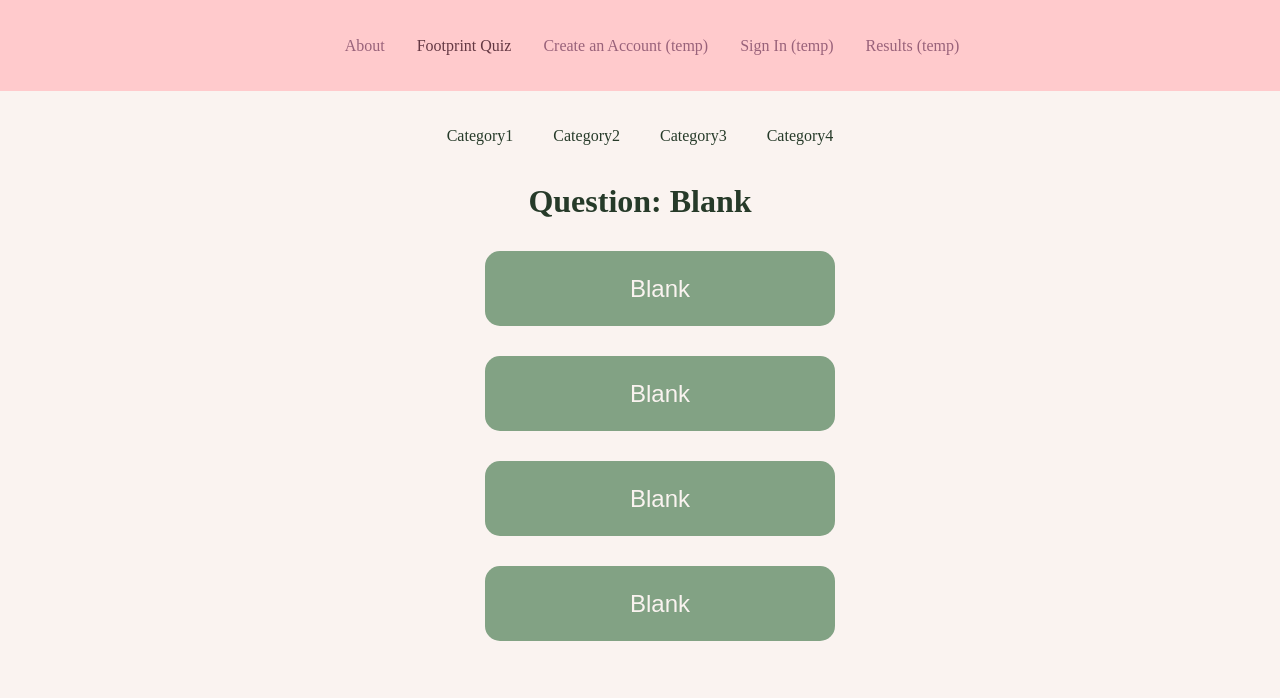
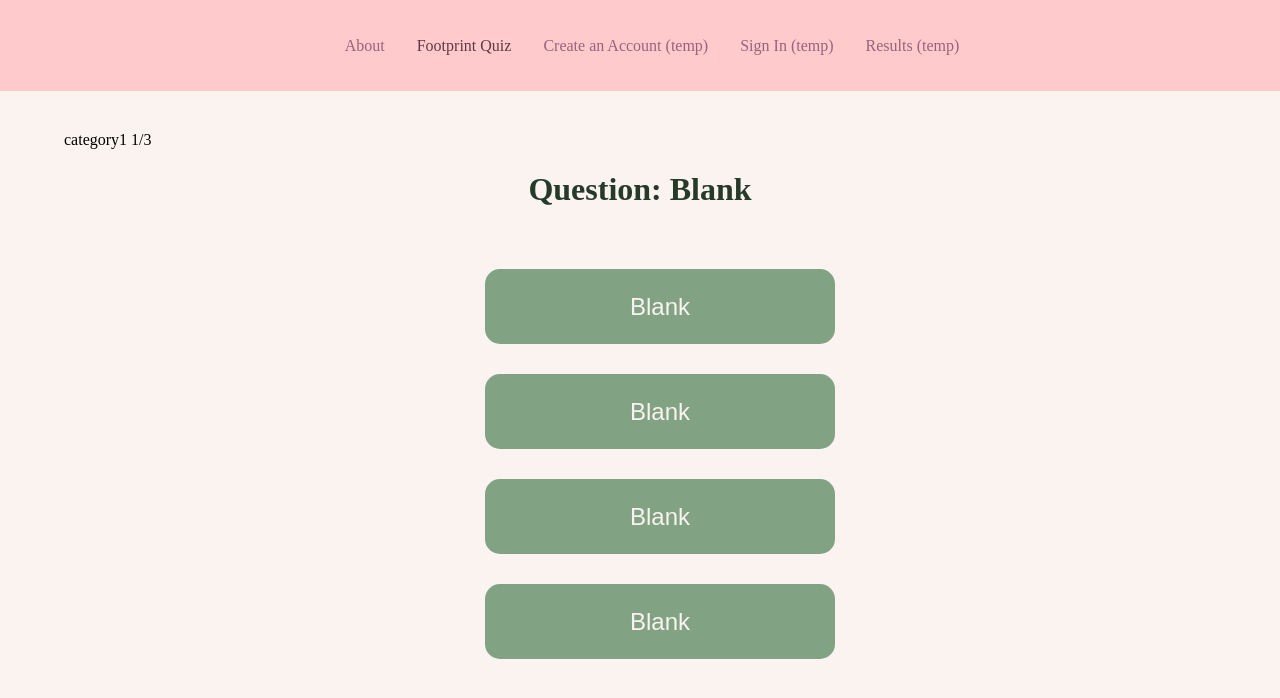
Before and after one commit to BenjaminLe1/SimpleCarbonTracker, a React (Create React App) app in the folder frontend/: page /quiz in a window 1280 px wide. Shown: the top 698 px of the page. Built offline with nearby package versions, Linux system fonts and the light colour scheme; no server answers.

Commit message:
quiz styling changes

```diff
--- a/frontend/src/pages/pages.css
+++ b/frontend/src/pages/pages.css
@@ -5,6 +5,13 @@
   .categoryBox{
     margin-bottom: 20px;
     text-align: center;
+  }
+
+  .categoryCount{
+    margin-bottom: 20px;
+    text-align: left;
+    margin-top: 40px;
+    margin-left: 5%
   }
 
   .categoryNames{
@@ -19,6 +26,7 @@
   h1{
     text-align: center;
     color: #263A29;
+    margin-bottom: 4%;
   }
 
   ol{
--- a/frontend/src/pages/quiz.js
+++ b/frontend/src/pages/quiz.js
@@ -15,6 +15,7 @@ function Quiz() {
   const [ans2, setAns2] = useState("Blank");
   const [ans3, setAns3] = useState("Blank");
   const [ans4, setAns4] = useState("Blank");
+  const [displayCategoryNum, setDisplayCategoryNum] = useState(1)
 
   //GET REQUEST
   const getQ=async()=>{
@@ -33,15 +34,19 @@ function Quiz() {
     setCurrq(currq + 1)
     //postQ()
     getQ()
+    setDisplayCategoryNum(displayCategoryNum+1)
+    if(displayCategoryNum === 3){
+       setDisplayCategoryNum(1)
+    }
+    if(currq >= 12){
+      setDisplayCategoryNum(3)
+    }
   }
 
   return (
       <div classname="Quiz">
-        <div className='categoryBox'>
-          <p className='categoryNames'>Category1</p>
-          <p className='categoryNames'>Category2</p>
-          <p className='categoryNames'>Category3</p>
-          <p className='categoryNames'>Category4</p>
+        <div className='categoryCount'>
+          <p>category1 {displayCategoryNum}/3</p>
         </div>
         <h1>Question: {question}</h1>
             <ol>
@@ -58,6 +63,12 @@ function Quiz() {
                     <button className='button' onClick={increaseCurrq}>{ans4}</button>
                 </div>
             </ol>
+        {/* <div className='categoryBox'>
+          <p className='categoryNames'>Category1</p>
+          <p className='categoryNames'>Category2</p>
+          <p className='categoryNames'>Category3</p>
+          <p className='categoryNames'>Category4</p>
+        </div> */}
       </div>
   );
 }
```
